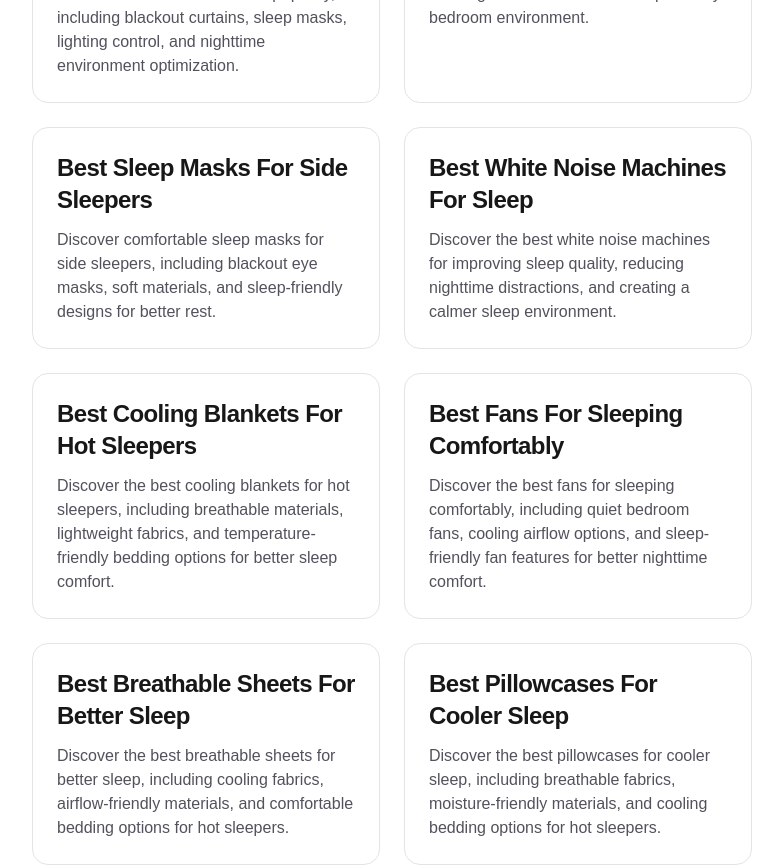
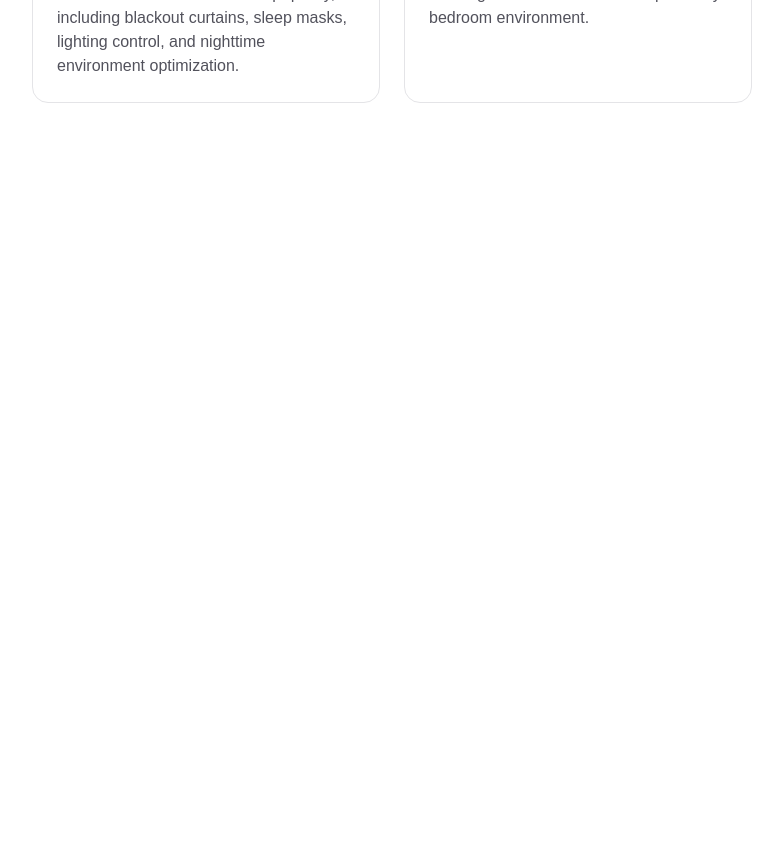
Before and after one commit to Lee-ciang/sleep-project, a Next.js app: page /guides/best-air-purifiers-for-better-sleep in a window 1280 px wide. Shown: the part 2980-3846 px from the top of the page, without its empty margins (248-1031 px from the left). After the commit the page ends 3163 px from the top, so only its background shows below. Built offline with nearby package versions, Linux system fonts and the light colour scheme.

Commit message:
Improve related sleep guides internal linking

```diff
--- a/app/guides/[slug]/page.tsx
+++ b/app/guides/[slug]/page.tsx
@@ -35,9 +35,9 @@ export async function generateMetadata({ params }: GuidePageProps) {
 export default async function GuidePage({ params }: GuidePageProps) {
   const { slug } = await params;
   const guide = getGuideBySlug(slug);
-  const relatedGuides = getAllGuides().filter(
-  (relatedGuide) => relatedGuide.slug !== slug
-);
+  const relatedGuides = getAllGuides()
+  .filter((relatedGuide) => relatedGuide.slug !== slug)
+  .slice(0, 4);
 
   if (!guide) {
     notFound();
```
